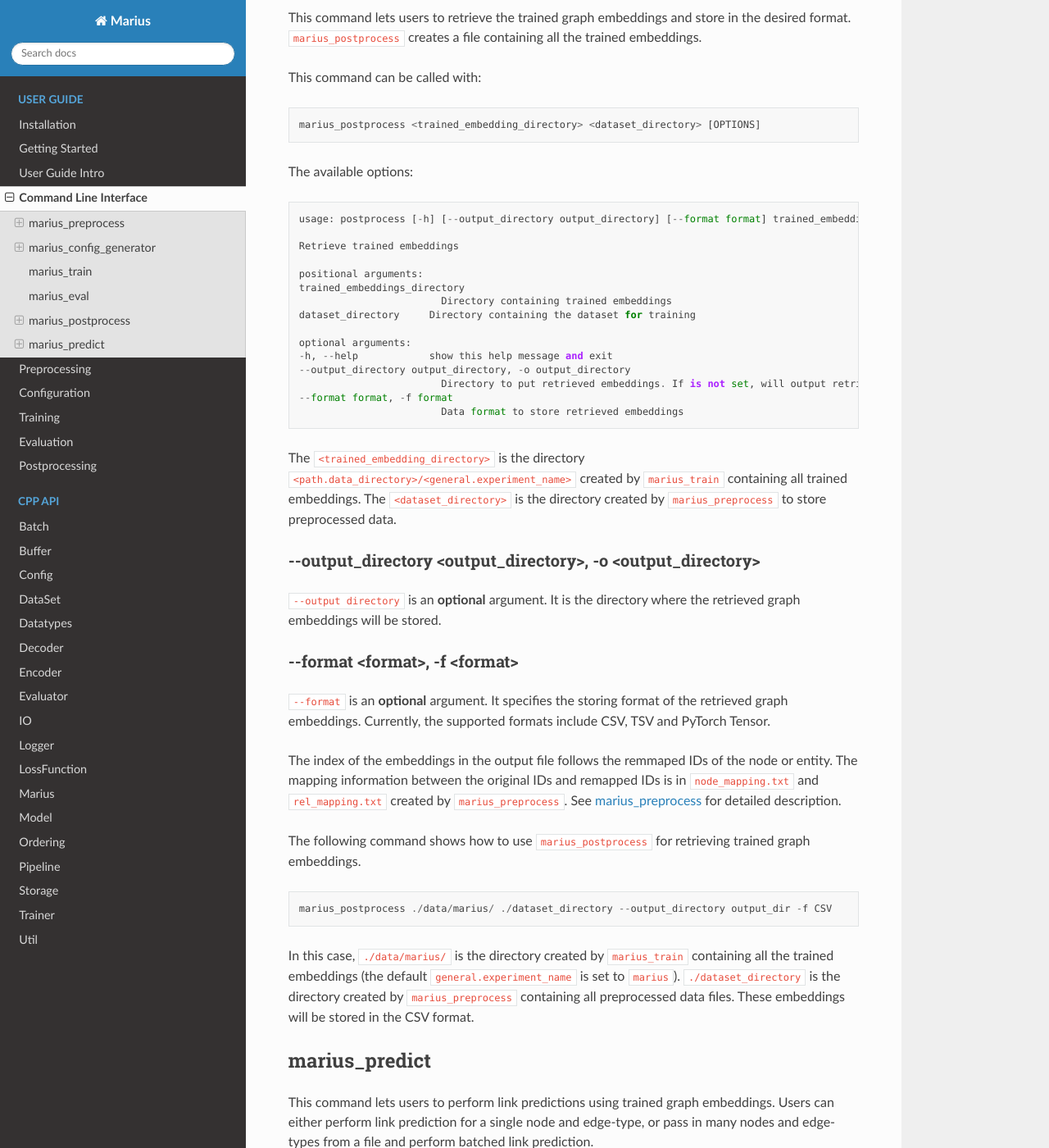
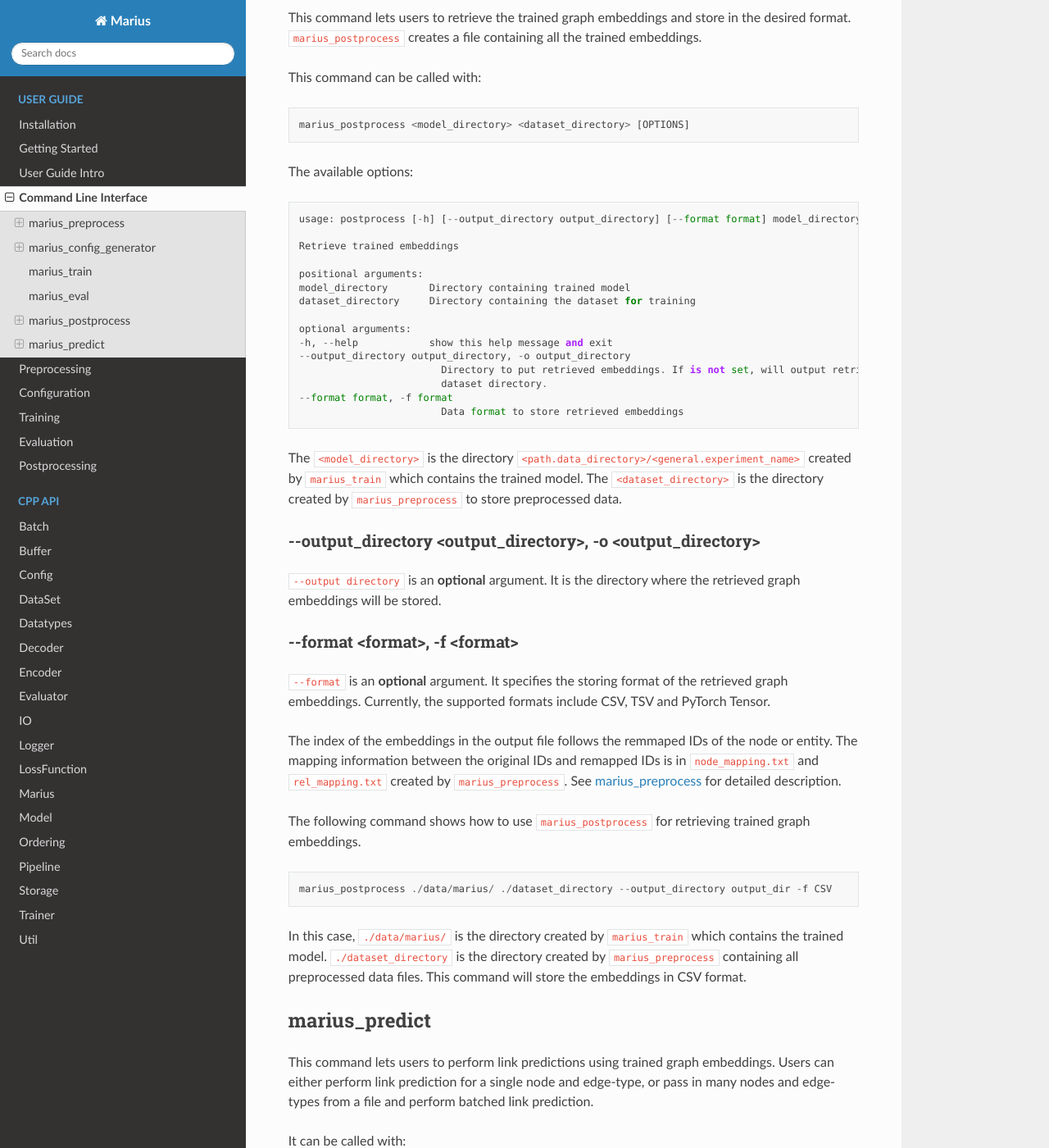
Before and after one commit to marius-team/marius, a Sphinx documentation site: the page built from docs/user_guide/command_line_interface.rst, in a window 1280 px wide and 1400 px high, scrolled down 9353 px. Shown: the whole window at 82% size. Built offline with Sphinx 7.4.7 and the Read the Docs theme 2.0.0, drawn with Linux system fonts in a browser that asks for light colours; some of the changed text lies outside the part shown.

Commit message:
Changes according to requests

```diff
--- a/docs/user_guide/command_line_interface.rst
+++ b/docs/user_guide/command_line_interface.rst
@@ -383,8 +383,9 @@ similar to the following.
     [info] [03/18/21 01:33:19.271] Num Eval Batches: 50
     [info] [03/18/21 01:33:19.271] Auc: 0.973, Avg Ranks: 24.477, MRR: 0.491, Hits@1: 0.357, Hits@5: 0.651, Hits@10: 0.733, Hits@20: 0.806, Hits@50: 0.895, Hits@100: 0.943
 
-After the training is finished, Marius will generate a directory according to the ``<path.data_directory>/<general.experiment_name>`` options for storing all the trained model
-and a directory ``logs/`` for all the log information during the training.
+After the training is finished, Marius stores the model, dataset and log information in the
+``<path.data_directory>/<general.experiment_name>`` directory. If these options
+are not set in the configuration file, the default directory ``data/marius`` will be used.
 
 The following is the description of each file in ``<path.data_directory>/<general.experiment_name>``
 (the default ``general.experiment_name`` is set to ``marius``).
@@ -467,30 +468,30 @@ This command can be called with:
 
 ::
 
-    marius_postprocess <trained_embedding_directory> <dataset_directory> [OPTIONS]
+    marius_postprocess <model_directory> <dataset_directory> [OPTIONS]
 
 The available options:
 
 ::
 
-    usage: postprocess [-h] [--output_directory output_directory] [--format format] trained_embeddings_directory dataset_directory
+    usage: postprocess [-h] [--output_directory output_directory] [--format format] model_directory dataset_directory
 
     Retrieve trained embeddings
 
     positional arguments:
-    trained_embeddings_directory
-                            Directory containing trained embeddings
+    model_directory       Directory containing trained model
     dataset_directory     Directory containing the dataset for training
 
     optional arguments:
     -h, --help            show this help message and exit
     --output_directory output_directory, -o output_directory
-                            Directory to put retrieved embeddings. If is not set, will output retrieved embeddings to dataset directory.
+                            Directory to put retrieved embeddings. If is not set, will output retrieved embeddings to
+                            dataset directory.
     --format format, -f format
                             Data format to store retrieved embeddings
 
-The ``<trained_embedding_directory>`` is the directory ``<path.data_directory>/<general.experiment_name>`` created
-by ``marius_train`` containing all trained embeddings.
+The ``<model_directory>`` is the directory ``<path.data_directory>/<general.experiment_name>`` created
+by ``marius_train`` which contains the trained model.
 The ``<dataset_directory>`` is the directory created by ``marius_preprocess`` to store preprocessed data.
 
 \-\-output_directory <output_directory>, \-o <output_directory>
@@ -516,11 +517,9 @@ The following command shows how to use ``marius_postprocess`` for retrieving tra
 
     marius_postprocess ./data/marius/ ./dataset_directory --output_directory output_dir -f CSV
 
-In this case, ``./data/marius/`` is the directory created by ``marius_train`` containing all the
-trained embeddings (the default ``general.experiment_name`` is set to ``marius``).
-``./dataset_directory`` is the directory created by ``marius_preprocess``
-containing all preprocessed data files.
-These embeddings will be stored in the CSV format.
+In this case, ``./data/marius/`` is the directory created by ``marius_train`` which contains
+the trained model. ``./dataset_directory`` is the directory created by ``marius_preprocess``
+containing all preprocessed data files. This command will store the embeddings in CSV format.
 
 
 .. _user_guide_marius_predict:
```
Also changed, not shown: 1 other file.
